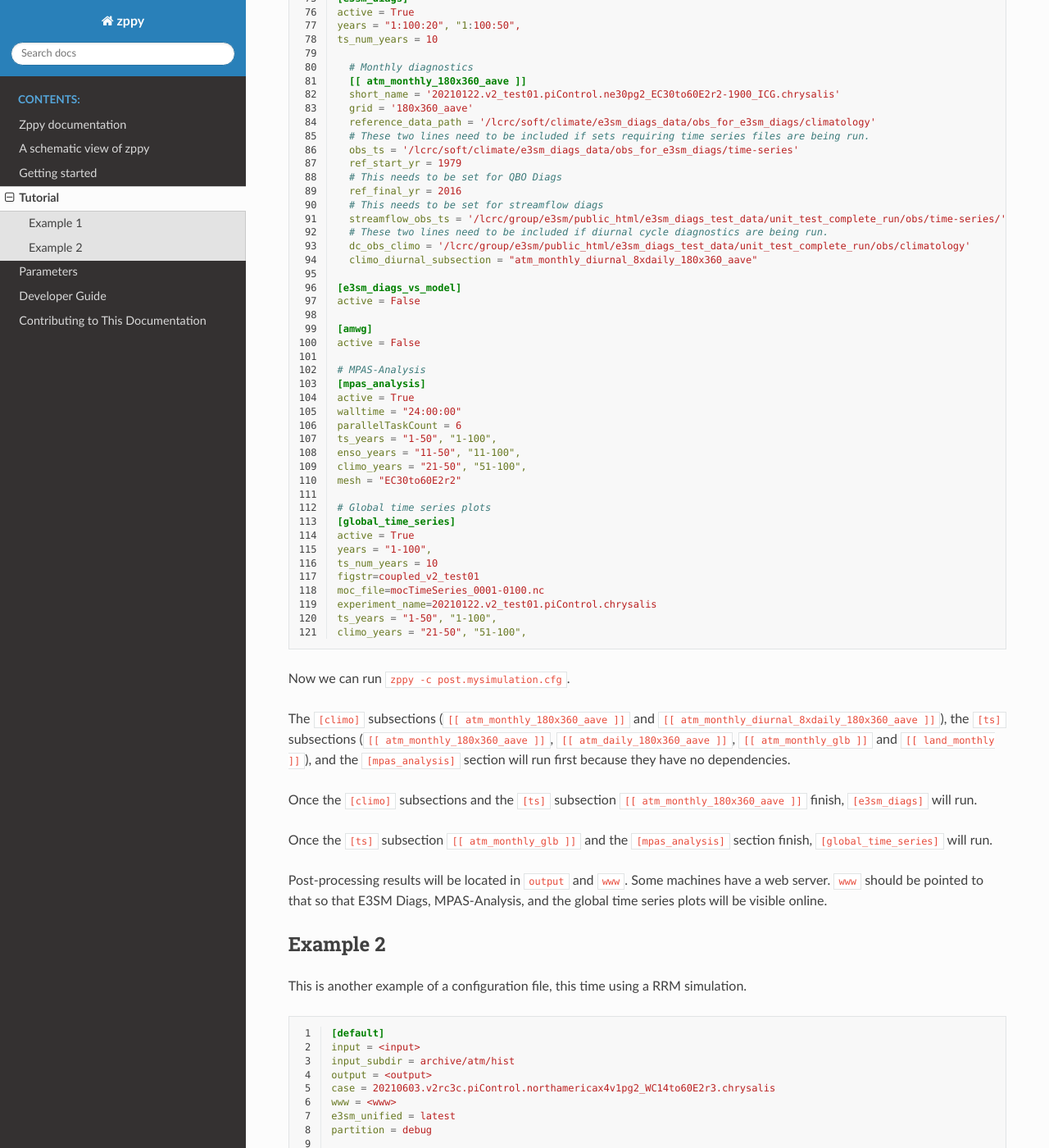
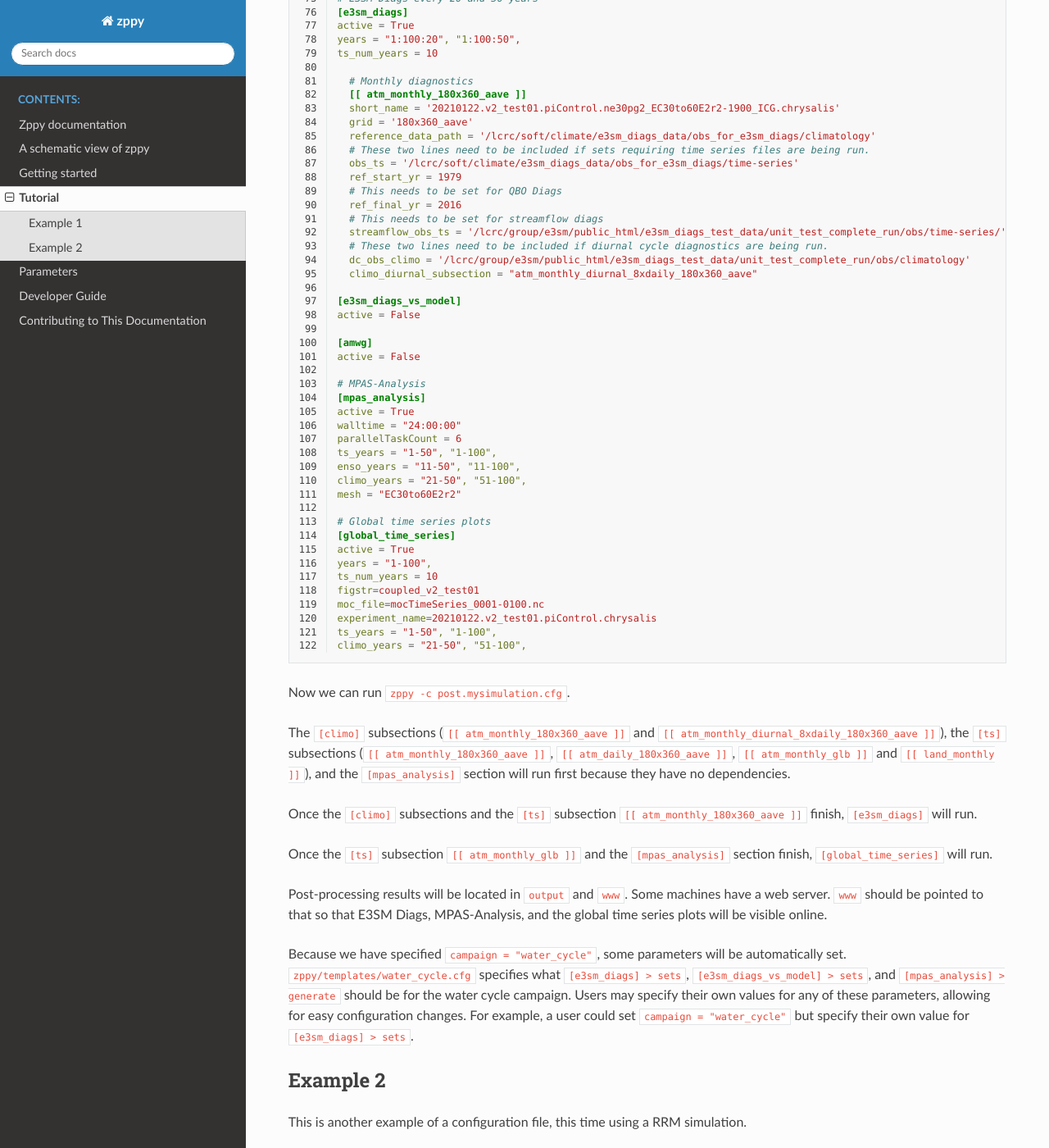
Before and after one commit to E3SM-Project/zppy, a Sphinx documentation site: the page built from docs/source/tutorial.rst, in a window 1280 px wide and 1400 px high, scrolled down 1677 px. Shown: the whole window at 82% size. Built offline with Sphinx 7.4.7 and the Read the Docs theme 2.0.0, drawn with Linux system fonts in a browser that asks for light colours; some of the changed text lies outside the part shown.

```diff
--- a/docs/source/parameters.rst
+++ b/docs/source/parameters.rst
@@ -40,6 +40,8 @@ types and default values for the parameters. ::
         e3sm_unified = option('latest', 'test', default='latest')
         # This should be set to True if you don't want the batch jobs to be submitted
         dry_run = boolean(default=False)
+	# Specify which campaign you are running.
+	campaign = string(default="none")
         # The following parameter is not defined in `default.ini`
         # Set up the environment -- this is where you can tell zppy to use a custom conda environment.
         # To use a custom conda environment, you can set `environment_commands="source <path to conda.sh>; conda activate <custom environment>"`.
--- a/docs/source/post.mysimulation.cfg
+++ b/docs/source/post.mysimulation.cfg
@@ -6,6 +6,7 @@ case = 20210122.v2_test01.piControl.ne30pg2_EC30to60E2r2-1900_ICG.chrysalis
 www = <www>
 e3sm_unified = latest
 partition = compute
+campaign = "water_cycle"
 
 # Regridded atmosphere climatologies every 20 and 50 years
 [climo]
--- a/docs/source/post.rrm_simulation.cfg
+++ b/docs/source/post.rrm_simulation.cfg
@@ -6,6 +6,7 @@ case = 20210603.v2rc3c.piControl.northamericax4v1pg2_WC14to60E2r3.chrysalis
 www = <www>
 e3sm_unified = latest
 partition = debug
+campaign = "water_cycle"
 
 [climo]
 active = True
--- a/docs/source/tutorial.rst
+++ b/docs/source/tutorial.rst
@@ -41,6 +41,14 @@ Post-processing results will be located in ``output`` and ``www``. Some machines
 a web server. ``www`` should be pointed to that so that E3SM Diags, MPAS-Analysis, and
 the global time series plots will be visible online.
 
+Because we have specified ``campaign = "water_cycle"``, some parameters will
+be automatically set. ``zppy/templates/water_cycle.cfg`` specifies what
+``[e3sm_diags] > sets``, ``[e3sm_diags_vs_model] > sets``, and
+``[mpas_analysis] > generate`` should be for the water cycle campaign.
+Users may specify their own values for any of these parameters,
+allowing for easy configuration changes. For example, a user could set
+``campaign = "water_cycle"`` but specify their own value for ``[e3sm_diags] > sets``.
+
 Example 2
 =========
 
```
Also changed, not shown: 2 other files.
